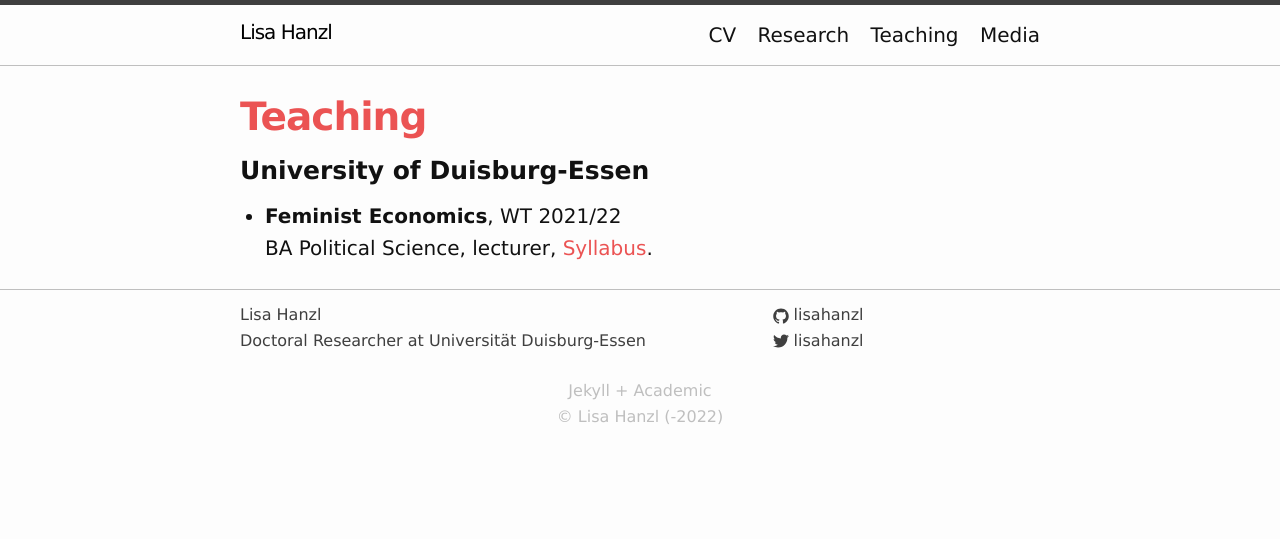
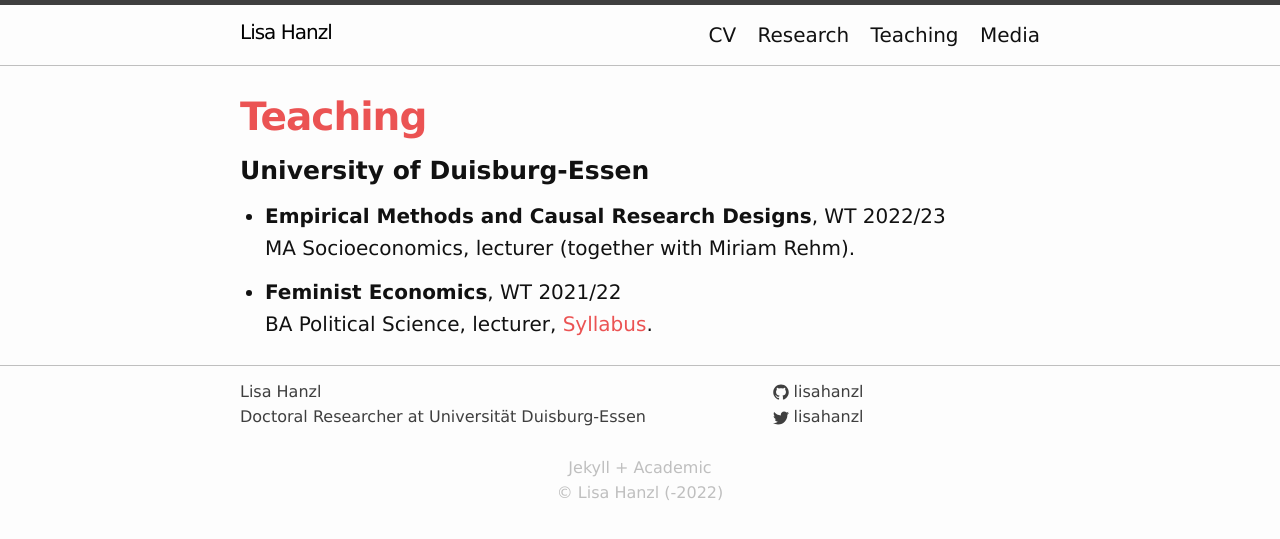
Before and after one commit to lisahanzl/lisahanzl.github.io, a Jekyll site: the page built from 02_teaching.md, in a window 1280 px wide. Shown: the top 539 px of the page. Built offline with Jekyll 4.4.1, drawn with Linux system fonts in a browser that asks for light colours.

Commit message:
add WT 22/23

```diff
--- a/02_teaching.md
+++ b/02_teaching.md
@@ -8,6 +8,8 @@ permalink: /teaching/
 
 ### University of Duisburg-Essen
 <p> </p>
+- **Empirical Methods and Causal Research Designs**, WT 2022/23 \
+MA Socioeconomics, lecturer (together with Miriam Rehm).
 
 - **Feminist Economics**, WT 2021/22 \
 BA Political Science, lecturer, [Syllabus](https://lisahanzl.github.io/assets/Fem_Econ_BA_Syllabus.pdf){:target="_blank"}.
```
